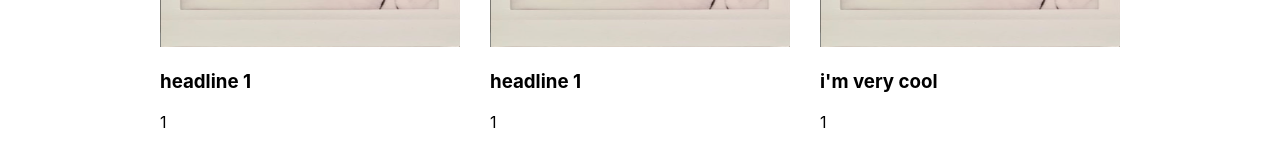
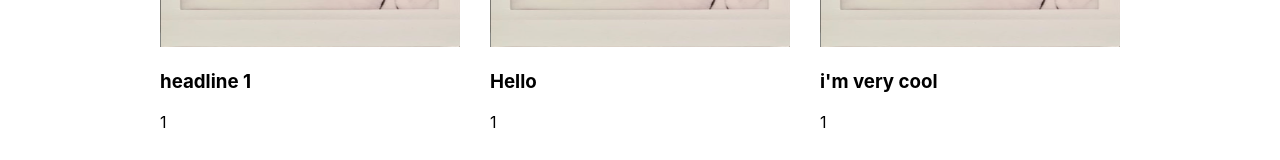
Before and after one commit to juliaselk/juliaselk, a Next.js app: page / in a window 1280 px wide. Shown: the part 431-591 px from the top of the page. Built offline with nearby package versions, Linux system fonts and the light colour scheme.

Commit message:
added page

```diff
--- a/data/tiles.ts
+++ b/data/tiles.ts
@@ -3,9 +3,14 @@ import polaroid from '../public/polaroid.png'
 const foo = 'very'
 
 const tiles = [
-    { link: '1', headline: 'headline 1', details: '1', image: polaroid },
-    { link: '1', headline: 'headline 1', details: '1', image: polaroid },
-    { link: '1', headline: `i'm ${foo} cool`, details: '1', image: polaroid }
+    {
+        link: 'one', headline: 'headline 1', details: '1', image: polaroid, paragraphs: [
+            'this is the spaghetti i made, it\'s vegan!',
+            'i really like "farmers markets..."',
+            'sometimes the weather is warm enough to swim at the beach.']
+    },
+    { link: 'two', headline: 'Hello', details: '1', image: polaroid, paragraphs: [] },
+    { link: 'three', headline: `i'm ${foo} cool`, details: '1', image: polaroid, paragraphs: [] }
 ]
 
 export default tiles
--- a/pages/index.tsx
+++ b/pages/index.tsx
@@ -20,7 +20,7 @@ export default function Home() {
         <p>I am the coolest</p>
         <Image alt="Polaroid image of Julia and Savanna" src={polaroid} width={753} height={1209} />
         <div className={styles.tiles}>
-          {tiles.map((tile, index) => <Tile key={index} image={tile.image} headline={tile.headline} details={tile.details} link={tile.link} />)}
+          {tiles.map((tile, index) => <Tile key={index} image={tile.image} headline={tile.headline} details={tile.details} link={'posts/' + tile.link} />)}
         </div>
       </main>
       <footer>
```
Also changed, not shown: pages/posts/[id].tsx (added, +17 -0 lines).
